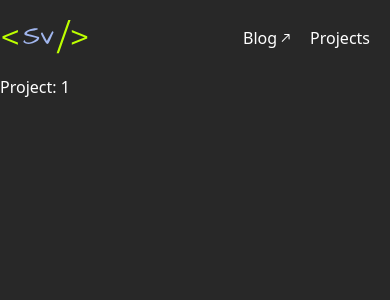
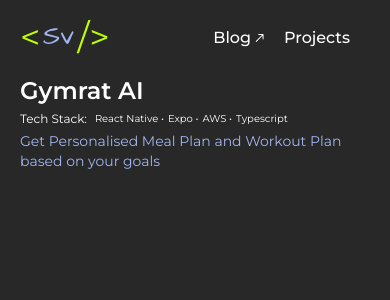
Before and after one commit to MaheshtheDev/maheshthedev.me, a Next.js app: page /project/1 in a window 390 px wide. Shown: the top 300 px of the page. Built offline with nearby package versions, Linux system fonts and the light colour scheme.

Commit message:
fixed few elements and added one more project

```diff
--- a/components/project.tsx
+++ b/components/project.tsx
@@ -1,4 +1,5 @@
 export default function Project() {
+  // get project based on id
   return (
     <div>
       <h1>Project</h1>
--- a/components/projectcard.tsx
+++ b/components/projectcard.tsx
@@ -7,10 +7,12 @@ export default function ProjectCard(props: { project: any }) {
       className="rounded-xl flex flex-col md:flex-row md:items-center justify-between md:px-5 px-3 py-2 bg-[#1B1818] h-42 w-full mb-3 text-white "
     >
       <div className="md:w-2/3 mb-2">
-        <p className="font-semibold text-md">{props.project.title}</p>
-        <p className="uppercase text-[10px] text-orange-400">
-          {props.project.status}
-        </p>
+        <div className="flex justify-between items-center mb-1">
+          <p className="font-semibold text-md">{props.project.title}</p>
+          <p className="uppercase text-[10px] text-orange-400">
+            {props.project.status}
+          </p>
+        </div>
         <p className="text-xs md:text-sm brightness-50 flex-wrap">
           {props.project.description}
         </p>
--- a/data/projects.json
+++ b/data/projects.json
@@ -1,13 +1,21 @@
 [
   {
     "id": "1",
+    "title": "Gymrat AI",
+    "description": "Get Personalised Meal Plan and Workout Plan based on your goals",
+    "status": "Completed",
+    "link": "https://apps.apple.com/app/gymrat-ai/id6455461607",
+    "techStack": ["React Native", "Expo", "AWS", "Typescript"]
+  },
+  {
+    "id": "2",
     "title": "My Track",
     "description": "Track your Income and Expenses in My Track with Integrations that you always wanted",
     "status": "In Progress",
     "techStack": ["React Native", "AWS Amplify", "Typescript"]
   },
   {
-    "id": "2",
+    "id": "3",
     "title": "Azure DevOps Extension for Slapdash",
     "description": "Get your workitems and Created PullRequests at your fingertips with Slapdash Extensions",
     "link": "https://www.linkedin.com/posts/maheshthedev_devops-azure-creative-activity-6939141589675954177-Tw4M?utm_source=share&utm_medium=member_desktop",
@@ -15,7 +23,7 @@
     "techStack": ["NodeJS", "Azure DevOps"]
   },
   {
-    "id": "3",
+    "id": "4",
     "title": "myFRS",
     "description": "One Stop to Manage all your Fuel Station Numbers",
     "status": "Completed",
--- a/pages/index.tsx
+++ b/pages/index.tsx
@@ -40,9 +40,6 @@ export default function Home() {
         />
       </Head>
       <Header />
-      <p className="justify-center flex font-semibold text-red-700 animate-pulse">
-        ⚠️ Development is still in Progress ⚠️
-      </p>
       <main className="flex justify-between">
         <section className="flex items-center">
           <section>
@@ -59,14 +56,14 @@ export default function Home() {
           </section>
         </section>
         <img
-          src="/new-me.svg"
-          height={200}
-          width={125}
+          src="/new-me.jpeg"
+          height={250}
+          width={155}
           alt="profile pic"
-          className="float-right"
+          className="float-right rounded-lg"
         />
       </main>
-      <AboutMe />
+      {/*<AboutMe />*/}
       <section className="mt-5">
         <p className="text-lg font-medium text-primary mb-2">
           Recent Blog Posts
@@ -107,7 +104,13 @@ export function Header() {
   const router = useRouter();
   return (
     <header className="flex justify-between">
-      <Image onClick={() => router.basePath } src="/logo.svg" height={75} width={100} alt="logo" />
+      <Image
+        onClick={() => router.basePath}
+        src="/logo.svg"
+        height={75}
+        width={100}
+        alt="logo"
+      />
       <nav className="flex items-center">
         <a
           href="https://blog.maheshthedev.me/"
--- a/pages/project/[slug].tsx
+++ b/pages/project/[slug].tsx
@@ -1,10 +1,28 @@
 import { useRouter } from "next/router";
 import { Header } from "..";
+import projects from "../../data/projects.json";
 
 export default function Page() {
   const { slug } = useRouter().query;
-  return <>
-    <Header />
-    <h1>Project: {slug}</h1>
-  </>;
+  const project = projects.find((project) => project.id === slug);
+  return (
+    <section className="px-5 font-Montserrat">
+      <Header />
+      <section className="">
+        <h1 className="font-semibold text-2xl">{project?.title}</h1>
+        <div className="text-xs my-1 flex items-center">
+          <div className="text-md mr-2">Tech Stack: </div>
+          {project?.techStack.map((tech: string, index: number) => (
+            <span
+              key={index}
+              className="text-[10px] md:text-sm rounded-full mr-1"
+            >
+              {tech} {index !== project.techStack.length - 1 ? "•" : ""}
+            </span>
+          ))}
+        </div>
+        <p className="text-sm text-[#A1B6EE]">{project?.description}</p>
+      </section>
+    </section>
+  );
 }
```
